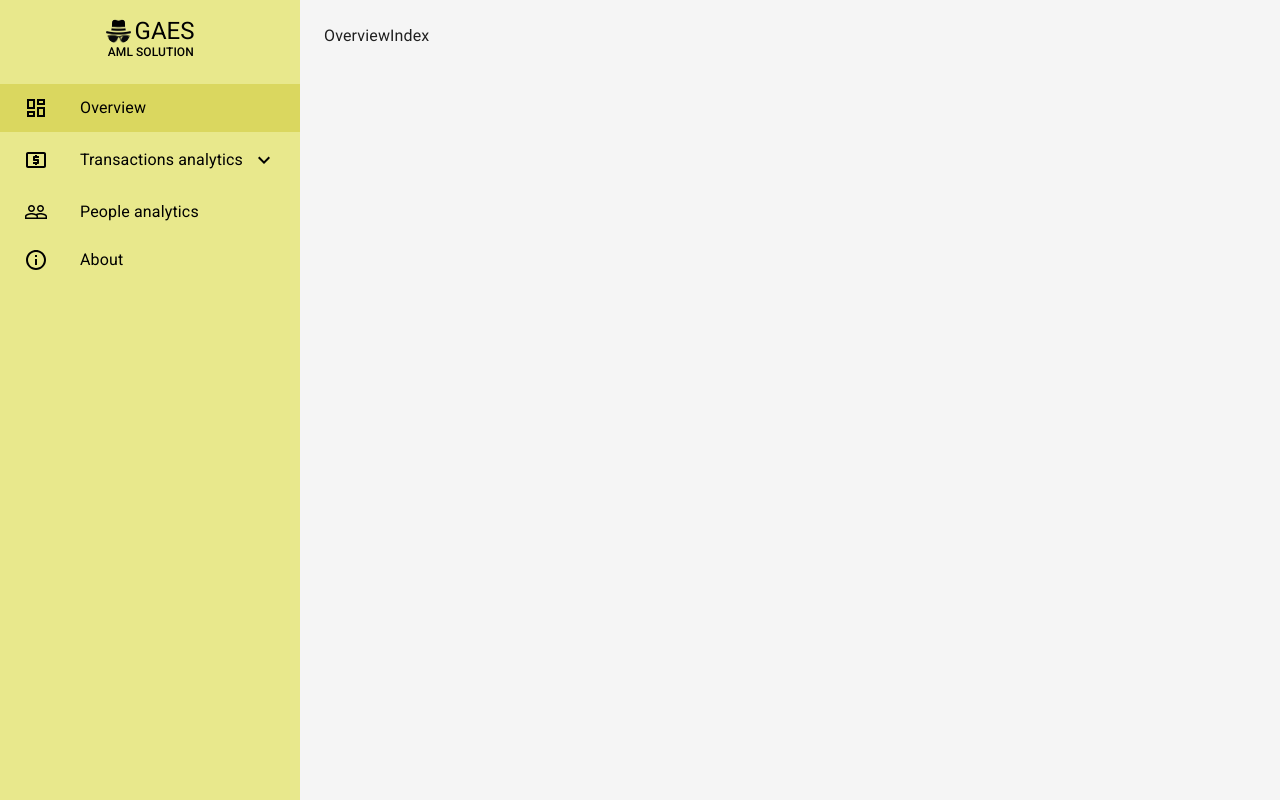
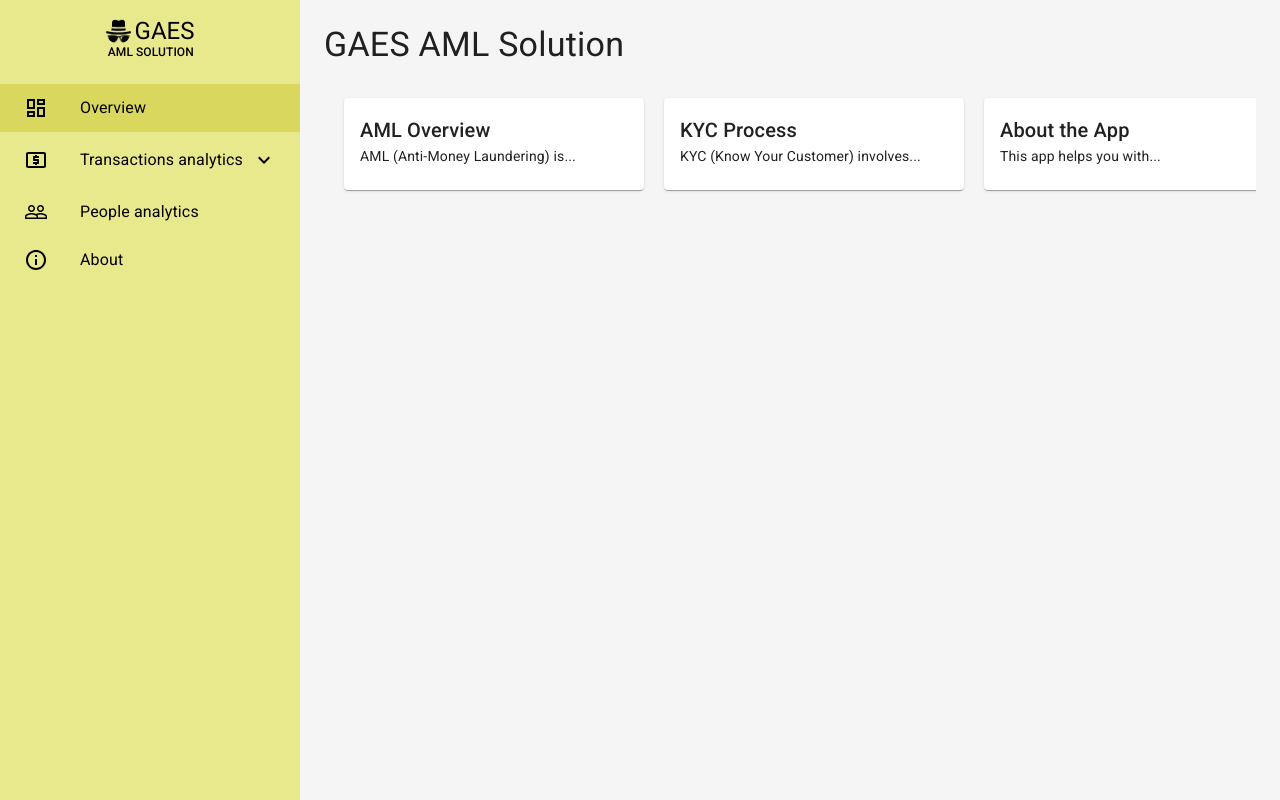
Before and after one commit to ghifari226/fe-gaes-aml-solution, a React (Create React App) app: page / in a window 1280 px wide. Built offline with nearby package versions, Linux system fonts and the light colour scheme.

Commit message:
overview - add cards

```diff
--- a/src/pages/overview/overviewIndex.jsx
+++ b/src/pages/overview/overviewIndex.jsx
@@ -1,8 +1,43 @@
 import React from 'react';
+import { Box, Card, CardContent, Typography, Grid } from '@mui/material';
+import { styled } from '@mui/system';
+
+const ScrollableContainer = styled(Box)({
+  display: 'flex',
+  overflowX: 'auto',
+  padding: '20px',
+  gap: '20px',
+  whiteSpace: 'nowrap',
+});
+
+const CardItem = styled(Card)({
+  minWidth: 300,
+  display: 'inline-block',
+});
 
 const OverviewIndex = () => {
+  const cards = [
+    { title: 'AML Overview', content: 'AML (Anti-Money Laundering) is...' },
+    { title: 'KYC Process', content: 'KYC (Know Your Customer) involves...' },
+    { title: 'About the App', content: 'This app helps you with...' },
+    { title: 'Our Team', content: 'Meet the team behind the app...' },
+    // Add more cards as needed
+  ];
+
   return (
-    <div>OverviewIndex</div>
+    <Box>
+      <Typography variant="h4" gutterBottom>GAES AML Solution</Typography>
+      <ScrollableContainer>
+        {cards.map((card, index) => (
+          <CardItem key={index}>
+            <CardContent>
+              <Typography variant="h6">{card.title}</Typography>
+              <Typography variant="body2">{card.content}</Typography>
+            </CardContent>
+          </CardItem>
+        ))}
+      </ScrollableContainer>
+    </Box>
   );
 };
 
```
